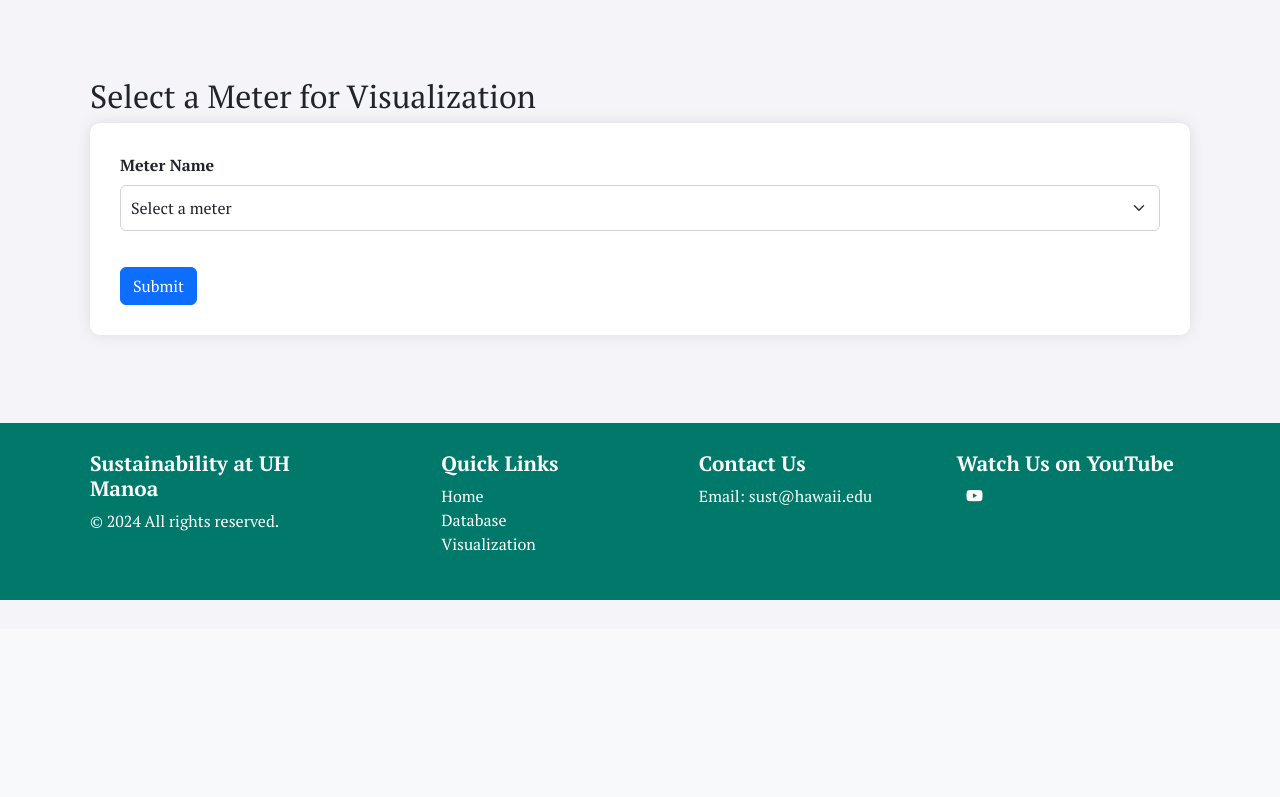
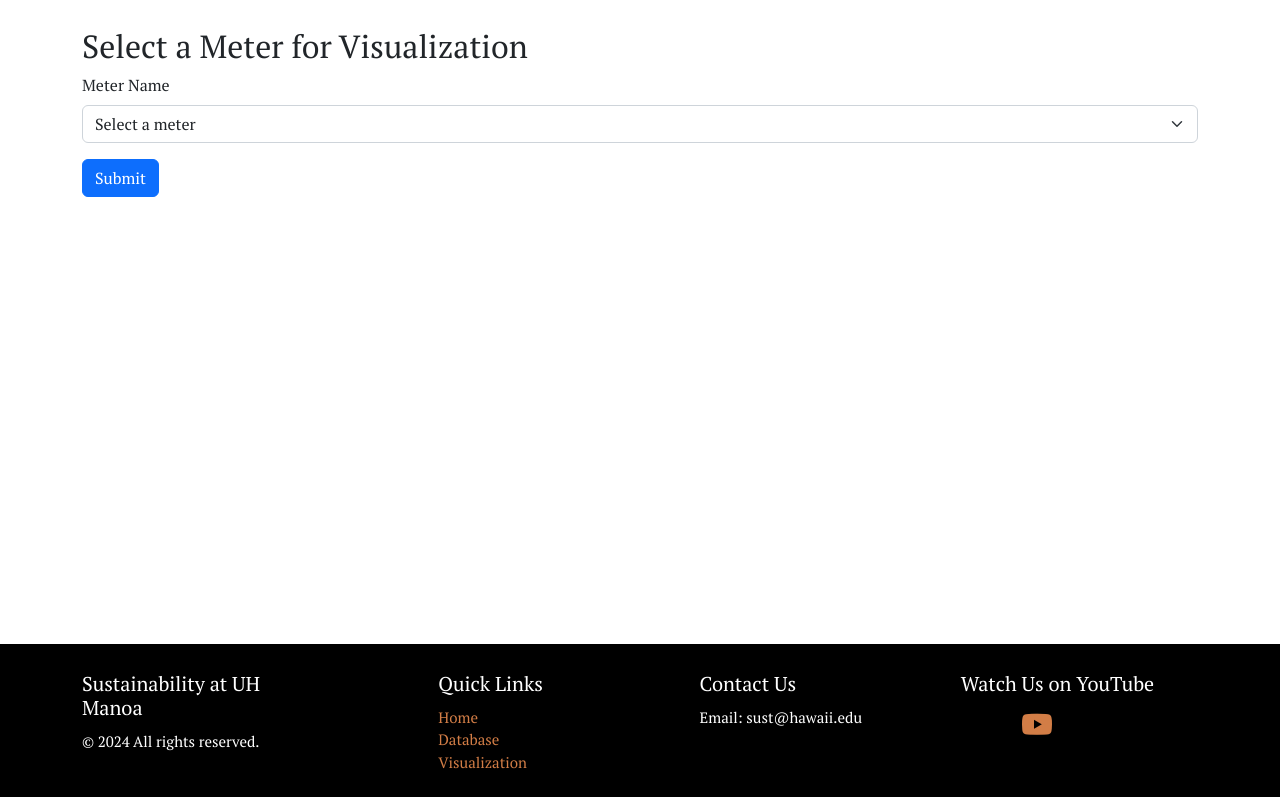
Before and after one commit to BFubumaK/Sustainability_Website, a Flask app: page /visualization in a window 1280 px wide. Shown: the part 171-968 px from the top of the page. Before the commit the page ends 771 px from the top, so only its background shows below. Run offline with Flask 3, Linux system fonts and the light colour scheme; data that the repository does not hold is empty; some libraries are stand-ins or nearby versions.

Commit message:
Reverse style.css

```diff
--- a/static/style.css
+++ b/static/style.css
@@ -1,151 +1,253 @@
-/* General body styles */
+/* General styles */
 body {
   font-family: 'PT Serif', serif;
-  background-color: #f4f4f9;
-  margin: 0;
-  padding: 0;
+  background-color: #FFFFFF;
+  background-size: cover;
+  background-position: center;
+  display: flex;
+  flex-direction: column;
+  min-height: 121vh;
 }
 
-.navbar {
-  background-color: #00796b;
-  color: white;
-  padding: 10px 0;
+/* Body background image */
+.body-background {
+  background-image: url('https://images.pexels.com/photos/2521619/pexels-photo-2521619.jpeg?auto=compress&cs=tinysrgb&w=1260&h=750&dpr=2');
+  background-size: cover;
 }
 
-.navbar .navbar-brand img {
-  max-height: 50px;
+.container {
+  overflow-x: hidden;
+  position: relative;
 }
 
-.navbar .nav-link {
-  color: white !important;
+.office-of-sustainability-section {
+  padding: 5px;
 }
 
-.navbar .social-icons a {
-  color: white;
-  margin-left: 10px;
-  font-size: 1.5rem;
+/* Text styles */
+.text-center {
+  text-shadow: 2px 2px 4px rgba(0, 0, 0, 0.5);
+  color: #FFFFFF;
+  font-size: 80px;
 }
 
-.navbar .social-icons a:hover {
-  color: #ffeb3b;
+.csv-upload-message,
+.csv-data-text-center,
+.table-header-name,
+.view-database-section-title,
+.database-title,
+.label {
+  color: #D27D46;
 }
 
-/* Page Container */
-.container {
-  padding: 40px 20px;
+.label {
+  padding: 5px;
 }
 
-/* Table styling */
-.table {
-  background-color: white;
-  border: 1px solid #ddd;
-  border-radius: 10px;
-  margin-top: 30px;
+.csv-upload-message {
+  font-size: 16px;
+  position: relative;
+  text-align: left;
 }
 
+.database-title {
+  font-size: 50px;
+  text-align: center;
+}
+
+/* Button styles */
+.btn-secondary {
+  background-color: #D27D46;
+  border-color: #D27D46;
+}
+
+.btn-secondary:hover {
+  background-color: #B95B3A;
+  border-color: #B95B3A;
+}
+
+/* Navbar styles */
+.navbar {
+  padding: 20px;
+}
+
+.navbar-brand img {
+  max-height: 100px;
+}
+
+.nav-link {
+  color: black;
+  margin: 0 0 0 20px;
+  font-size: 18px;
+}
+
+/* Footer styles */
+footer {
+  background-color: black;
+  color: #FFFFFF;
+  text-align: left;
+  margin: auto 0 0 0;
+}
+
+footer h2 {
+  font-size: 20px;
+  margin: 20px 0 10px 0;
+}
+
+footer .col {
+  font-size: 15px;
+}
+
+footer a {
+  color: #FFFFFF;
+  text-decoration: none;
+}
+
+footer .col.text-center {
+  display: flex;
+  flex-direction: column;
+  align-items: center;
+}
+
+footer .col:nth-child(2) a {
+  color: #D27D46;
+}
+
+footer .col:nth-child(2) a:hover {
+  color: #B95B3A;
+}
+
+/* Social icons */
+.social-icons {
+  display: flex;
+  justify-content: center;
+  align-items: center;
+  margin: -2px 105px 0 0;
+}
+
+.social-icons a {
+  color: #D27D46;
+  font-size: 30px;
+}
+
+.social-icons a:hover {
+  color: #B95B3A;
+}
+
+/* Image in view database section */
+.database-image {
+  max-width: 100%;
+  padding: 10px;
+}
+
+/* Database section styles */
+.view-database-section {
+  background-color: #F6F6F6;
+  max-width: 92%;
+  margin: 0 auto;
+  box-shadow: 0 4px 15px rgba(0, 0, 0, 0.3);
+  padding: 20px;
+  border-radius: 15px;
+}
+
+.view-database-section img {
+  padding: 10px;
+}
+
+h4 {
+  margin: 0 0 0 5px;
+}
+
+/* Table styles */
 .table th, .table td {
-  padding: 12px;
-  text-align: center;
-  vertical-align: middle;
+  text-align: left;
+  padding: 15px;
 }
 
 .table th {
-  background-color: #00796b;
-  color: white;
-}
-
-.table tr:hover {
-  background-color: #f1f1f1;
-}
-
-.table .table-header-name {
-  font-size: 1.5rem;
+  background-color: #F8F9FA;
   font-weight: bold;
 }
 
-/* Form styles */
-form {
-  background-color: white;
-  padding: 30px;
-  border-radius: 10px;
-  box-shadow: 0 0 15px rgba(0, 0, 0, 0.1);
+/* Pagination styles */
+.pagination {
+  display: flex;
+  justify-content: center;
 }
 
-form .form-label {
-  font-weight: bold;
+.pagination .page-item {
+  margin: 0 5px 0 0;
 }
 
-form .form-select {
-  padding: 10px;
-  font-size: 1rem;
+.pagination .page-link {
+  color: #D27D46;
+  background-color: #FFFFFF;
+  border: 1px solid #D27D46;
 }
 
-form button {
-  background-color: #00796b;
-  color: white;
-  font-size: 1.1rem;
-  padding: 10px 20px;
-  border: none;
-  border-radius: 5px;
-  margin-top: 20px;
+.pagination .page-link:hover,
+.pagination .active .page-link {
+  background-color: #D27D46;
+  color: #FFFFFF;
 }
 
-form button:hover {
-  background-color: #004d40;
-  cursor: pointer;
+#page-input {
+  width: 100px;
 }
 
-/* Footer Styles */
-footer {
-  background-color: #00796b;
-  color: white;
-  padding: 20px 0;
-  margin-top: 30px;
+/* Fade in animation */
+.fade-in {
+  opacity: 0;
+  animation: fadeIn 2s forwards;
 }
 
-footer h2 {
-  font-size: 1.3rem;
-  font-weight: bold;
+@keyframes fadeIn {
+  to {
+    opacity: 1;
+  }
 }
 
-footer ul {
-  list-style: none;
-  padding-left: 0;
+/* Dropdown Styles */
+.select-container {
+  margin-top: 30px;
+  margin-bottom: 20px;
 }
 
-footer ul li a {
-  color: white;
-  text-decoration: none;
+.select-container label {
+  font-size: 20px;
+  color: #D27D46;
 }
 
-footer ul li a:hover {
-  color: #ffeb3b;
+#meterDropdown {
+  width: 100%;
+  padding: 10px;
+  border: 1px solid #D27D46;
+  background-color: #F8F9FA;
+  font-size: 16px;
+  color: #333;
 }
 
-footer .social-icons a {
-  color: white;
-  margin: 0 10px;
+/* Graph container styles */
+.canvas-container {
+  margin-top: 40px;
+  text-align: center;
 }
 
-footer .social-icons a:hover {
-  color: #ffeb3b;
+#meterGraph {
+  width: 100%;
+  height: 400px;
 }
 
-/* Responsive Design */
-@media (max-width: 768px) {
-  .table th, .table td {
-    font-size: 0.9rem;
-  }
+/* Center responsive graph */
+canvas {
+  max-width: 100%;
+  height: auto;
+}
 
-  .container {
-    padding: 20px 10px;
-  }
-
-  form {
-    padding: 20px;
-  }
-
-  footer {
-    padding: 15px 0;
-  }
+/* Tooltip for chart */
+.chart-tooltip {
+  background-color: #D27D46;
+  color: white;
+  padding: 5px;
+  border-radius: 5px;
 }
```
